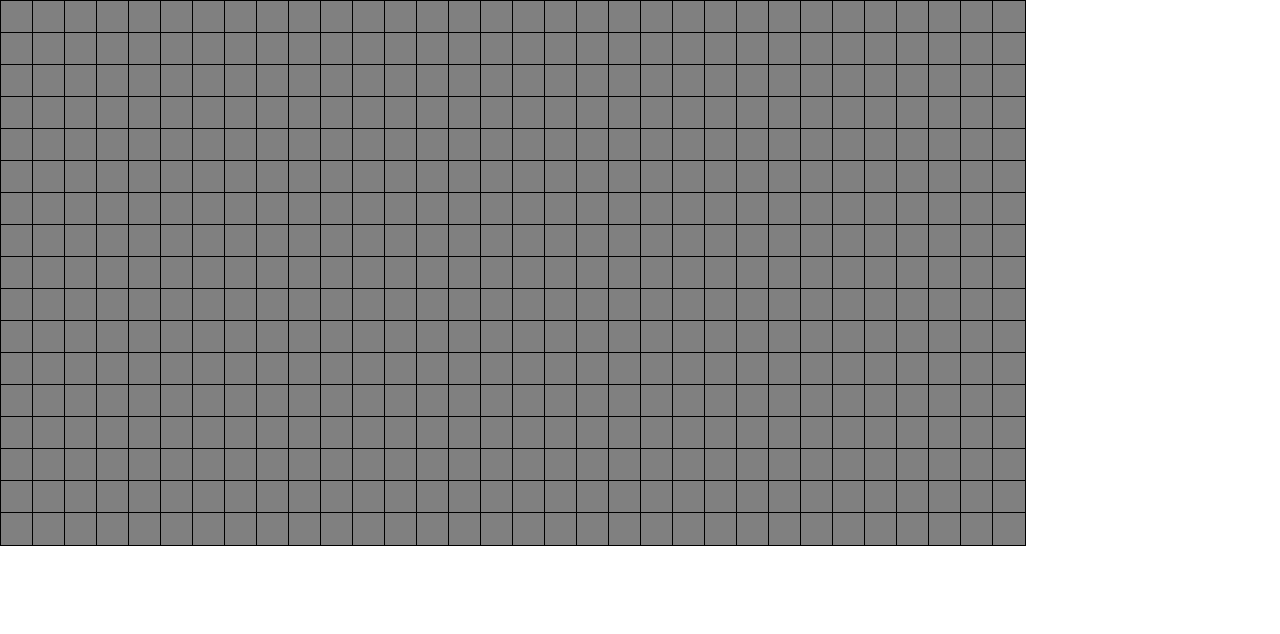
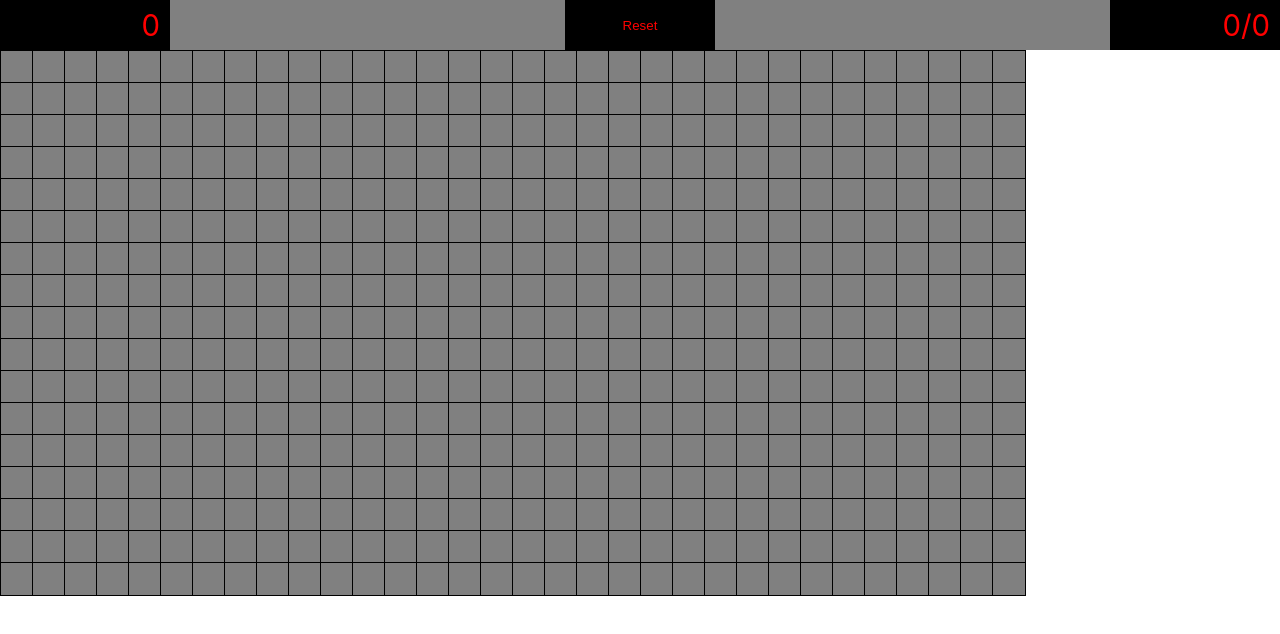
Before and after one commit to zT-1337/minesweeper, a React (Create React App) app: page / in a window 1280 px wide. Shown: the top 634 px of the page. Built offline with nearby package versions, Linux system fonts and the light colour scheme.

Commit message:
-added: header with timer marked counter

```diff
--- a/src/minesweeper/components/GameContainer/GameContainer.tsx
+++ b/src/minesweeper/components/GameContainer/GameContainer.tsx
@@ -1,6 +1,8 @@
-import React, { useState } from 'react'
+import React, { useRef, useState } from 'react'
+import { Field } from '../../game/GameTypes'
 import { clickCell, generateEmptyField, generateFieldWithMines, markCell } from '../../game/Minesweeper'
 import { FieldContainer } from '../GameField/FieldContainer'
+import { GameHeader } from '../GameHeader/GameHeader'
 
 export function GameContainer () {
   const [isGenerated, setIsGenerated] = useState(false)
@@ -9,34 +11,81 @@ export function GameContainer () {
     height: 17
   }))
 
+  const [timer, setTimer] = useState(0)
+  const [intervalId, setIntervalId] = useState<number | undefined>(undefined)
+  const timerRef = useRef<number>(0)
+  timerRef.current = timer
+
+  const onResetButton = () => {
+    setTimer(0)
+
+    const nextFieldState = generateEmptyField({
+      width: 32, height: 17
+    })
+    setField(nextFieldState)
+    setIsGenerated(false)
+    clearTimer()
+  }
+
+  const clearTimer = () => {
+    if (intervalId === undefined) return
+
+    clearInterval(intervalId)
+    setIntervalId(undefined)
+  }
+
+  const countUp = () => {
+    setTimer(timerRef.current + 1)
+  }
+
   const onFirstCellLeftClick = (index: number) => {
     setField(generateFieldWithMines({
       width: 32,
       height: 17,
-      mineCount: 30,
+      mineCount: 170,
       clickedCellIndex: index
     }))
 
     setIsGenerated(true)
+
+    setIntervalId(window.setInterval(countUp, 1000))
   }
 
   const onCellLeftClick = (index: number) => {
     if (field.winningStatus === 'lost') return
 
-    setField(clickCell(field, index))
+    const nextState = clickCell(field, index)
+    setField(nextState)
+    handleTurnFinished(nextState)
+  }
+
+  const handleTurnFinished = (field: Field) => {
+    if (field.winningStatus === 'ongoing') return
+
+    clearTimer()
   }
 
   const onCellRightClick = (index: number) => {
     if (!isGenerated || field.winningStatus === 'lost') return
 
-    setField(markCell(field, index))
+    const nextState = markCell(field, index)
+    setField(nextState)
+    handleTurnFinished(nextState)
   }
 
   return (
-    <FieldContainer
-      field={field}
-      onCellLeftClick={isGenerated ? onCellLeftClick : onFirstCellLeftClick}
-      onCellRightClick={onCellRightClick}
-    />
+    <div>
+      <GameHeader
+        timer={timer}
+        mineCount={field.mineCount}
+        markedCounter={field.markedCounter}
+        onResetButton={onResetButton}
+      />
+      <FieldContainer
+        field={field}
+        onCellLeftClick={isGenerated ? onCellLeftClick : onFirstCellLeftClick}
+        onCellRightClick={onCellRightClick}
+      />
+    </div>
   )
 }
--- /dev/null
+++ b/src/minesweeper/components/GameHeader/GameHeader.tsx
@@ -0,0 +1,45 @@
+import React, { CSSProperties } from 'react'
+
+export type GameHeaderPropType = {
+  timer: number,
+  onResetButton(): void,
+  markedCounter: number,
+  mineCount: number
+}
+
+export function GameHeader (props: GameHeaderPropType) {
+  return (
+    <div style={gameHeaderStyle}>
+      <div style={timerAndMarkerStyle}>{props.timer}</div>
+      <button style={resetButtonStyle} onClick={props.onResetButton}>Reset</button>
+      <div style={timerAndMarkerStyle}>{`${props.markedCounter}/${props.mineCount}`}</div>
+    </div>
+  )
+}
+
+const gameHeaderStyle: CSSProperties = {
+  display: 'flex',
+  height: '50px',
+  justifyContent: 'space-between',
+  alignContent: 'center',
+  backgroundColor: 'gray'
+}
+
+const timerAndMarkerStyle: CSSProperties = {
+  display: 'flex',
+  minWidth: '150px',
+  alignItems: 'center',
+  justifyContent: 'end',
+  backgroundColor: 'black',
+  color: 'red',
+  paddingLeft: '10px',
+  paddingRight: '10px',
+  fontSize: '22pt'
+}
+
+const resetButtonStyle: CSSProperties = {
+  width: '150px',
+  backgroundColor: 'black',
+  color: 'red',
+  border: '0px'
+}
--- a/src/minesweeper/game/GameTypes.d.ts
+++ b/src/minesweeper/game/GameTypes.d.ts
@@ -12,7 +12,7 @@ export type Field = {
   width: number,
   height: number,
   mineCount: number,
-  flaggedCounter: number,
+  markedCounter: number,
   winningStatus: WinningStatus
 }
 
--- a/src/minesweeper/game/Minesweeper.ts
+++ b/src/minesweeper/game/Minesweeper.ts
@@ -19,7 +19,7 @@ export function generateEmptyField (request: GenerateEmptyFieldRequest): Field {
     width: request.width,
     height: request.height,
     mineCount: 0,
-    flaggedCounter: 0,
+    markedCounter: 0,
     winningStatus: 'ongoing'
   }
 }
@@ -51,7 +51,7 @@ export function generateFieldWithMines (request: GenerateFieldWithMinesRequest):
     width: request.width,
     height: request.height,
     mineCount: request.mineCount,
-    flaggedCounter: 0,
+    markedCounter: 0,
     winningStatus: 'ongoing'
   }, request.clickedCellIndex)
 }
@@ -61,12 +61,12 @@ export function clickCell (field: Field, index: number): Field {
     return field
   }
 
-  const copiedField = {
+  const copiedField: Field = {
     cells: copyCells(field.cells),
     width: field.width,
     height: field.height,
     mineCount: field.mineCount,
-    flaggedCounter: field.flaggedCounter,
+    markedCounter: field.markedCounter,
     winningStatus: field.winningStatus
   }
 
@@ -81,7 +81,7 @@ function clickCellWithoutCopying (field: Field, index: number): void {
   const clickedCell = field.cells[index]
   clickedCell.clickState = 'clicked'
 
-  if (clickedCell.mineNeighbourCounter !== 0) return
+  if (clickedCell.mineNeighbourCounter !== 0 || clickedCell.isMine) return
 
   const neighbours = getNeighbours(field, index)
 
@@ -106,7 +106,7 @@ export function markCell (field: Field, index: number): Field {
     width: field.width,
     height: field.height,
     mineCount: field.mineCount,
-    flaggedCounter: wasUnmarked ? field.flaggedCounter + 1 : field.flaggedCounter - 1,
+    markedCounter: wasUnmarked ? field.markedCounter + 1 : field.markedCounter - 1,
     winningStatus: 'ongoing'
   }
 }
```
